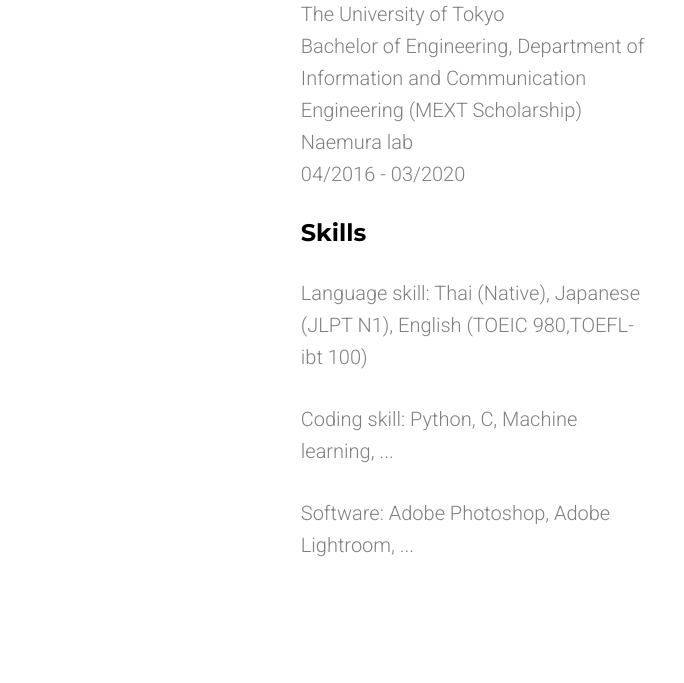
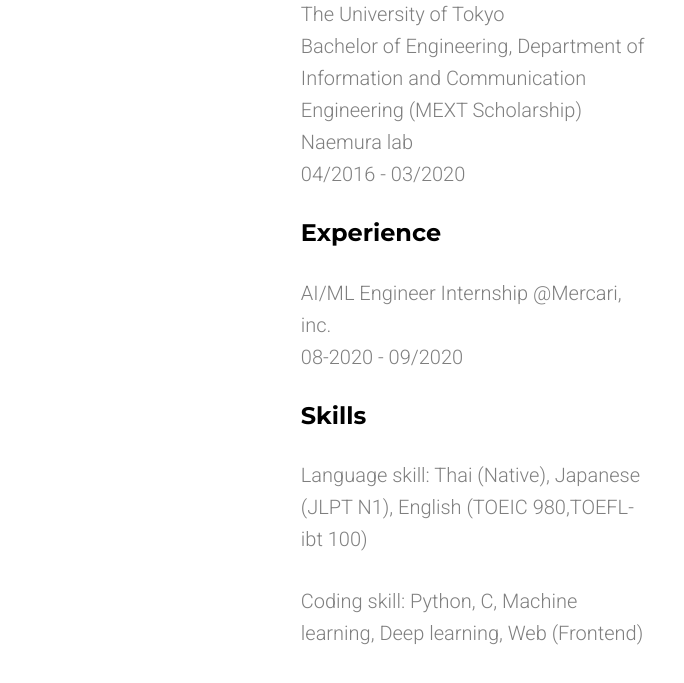
Before and after one commit to chanjeed/chanjeed.github.io, a plain HTML site: page index.html in a window 1280 px wide. Shown: the part 802-1485 px from the top of the page, without its empty margins (0-684 px from the left). Drawn offline with Linux system fonts and the light colour scheme; files whose address does not match are found by name.

Commit message:
add experience / update skill

```diff
--- a/index.html
+++ b/index.html
@@ -133,6 +133,12 @@
 							Engineering, Department of Information and Communication Engineering (MEXT
 							Scholarship)<br>Naemura lab<br>04/2016 - 03/2020</p>
 
+						<h3 class="animate-box" data-animate-effect="fadeInLeft">Experience</h3>
+
+						<p class="animate-box" data-animate-effect="fadeInLeft">
+							AI/ML Engineer Internship @Mercari, inc. <br> 08-2020 - 09/2020
+						</p>
+
 
 						<h3 class="animate-box" data-animate-effect="fadeInLeft">Skills</h3>
 
@@ -140,10 +146,8 @@
 							(JLPT N1), English (TOEIC 980,TOEFL-ibt 100)</p>
 
 						<p class="animate-box" data-animate-effect="fadeInLeft">Coding skill: Python, C, Machine
-							learning, ...</p>
+							learning, Deep learning, Web (Frontend)</p>
 
-						<p class="animate-box" data-animate-effect="fadeInLeft">Software: Adobe Photoshop, Adobe
-							Lightroom, ...</p>
 
 
 					</div>
```
